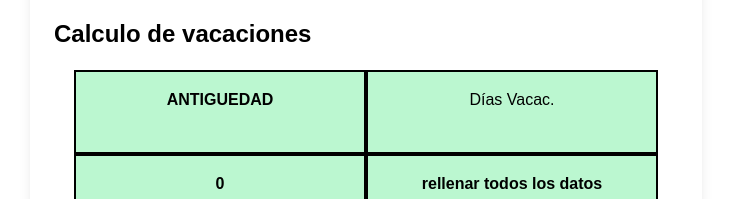
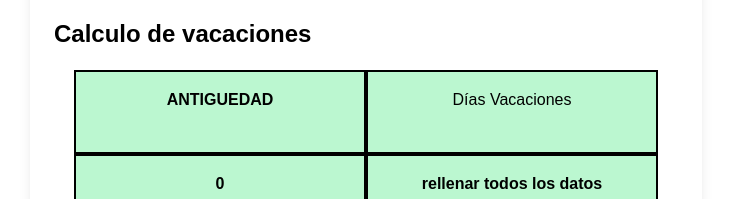
Before and after one commit to andre00bejarano00vaca/finiquito, a Next.js app: page / in a window 1280 px wide. Shown: the part 1448-1647 px from the top of the page, without its empty margins (274-1005 px from the left). Built offline with nearby package versions, Linux system fonts and the light colour scheme.

Commit message:
corregimos el maldito dia vacac

```diff
--- a/src/components/FormularioDatos.jsx
+++ b/src/components/FormularioDatos.jsx
@@ -610,7 +610,7 @@ export default function FormularioDatos() {
         </div>
           {/*Días Vacac.*/}
         <div className="bg-green-200 p-4 border-2 border-black text-black">
-        Días Vacac.
+        Días Vacaciones
         </div>
           {/*MOSTRAR DE VACACIONES AÑO*/}
         <div className="bg-green-200 p-4 border-2 border-black text-black">
```
